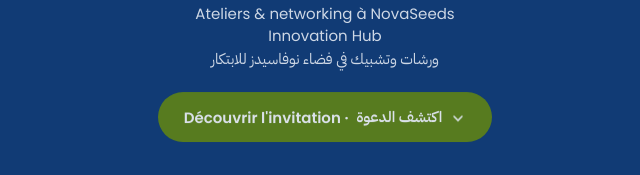
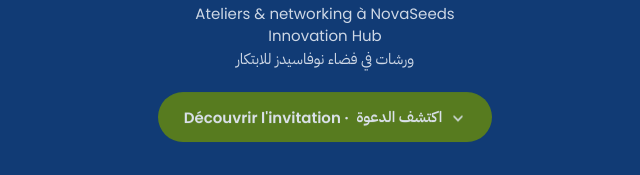
Before and after one commit to nourhanealthabet-alt/novaseeds-invitation, a plain HTML site: page index.html in a window 1280 px wide. Shown: the part 749-924 px from the top of the page, 315-955 px from the left. Drawn offline with Linux system fonts and the light colour scheme.

Commit message:
Retirer وتشبيك de l'intro

```diff
--- a/index.html
+++ b/index.html
@@ -172,7 +172,7 @@ main>.links{flex-direction:column;align-items:center}main>.links .btn{min-width:
   <p class="i-date t" style="--d:5s">Dimanche 29 novembre 2026 · 15h</p>
   <h1 class="i-title t" style="--d:5.2s">Journée d'ouverture</h1>
   <p class="ruqaa i-ar t" style="--d:5.4s">يـــوم الافتتــــاح</p>
-  <p class="i-sub t" style="--d:5.6s">Ateliers &amp; networking à NovaSeeds Innovation Hub<span class="ar">ورشات وتشبيك في فضاء نوفاسيدز للابتكار</span></p>
+  <p class="i-sub t" style="--d:5.6s">Ateliers &amp; networking à NovaSeeds Innovation Hub<span class="ar">ورشات في فضاء نوفاسيدز للابتكار</span></p>
   <div class="links t" style="--d:5.8s"><a class="go" href="#invite">Découvrir l'invitation · <span class="ar">اكتشف الدعوة</span> <svg class="chev" width="16" height="16" viewBox="0 0 24 24" aria-hidden="true"><path d="M6 9l6 6 6-6" stroke="#fff" stroke-width="2.4" fill="none" stroke-linecap="round"/></svg></a></div>
 </header>
 
```
